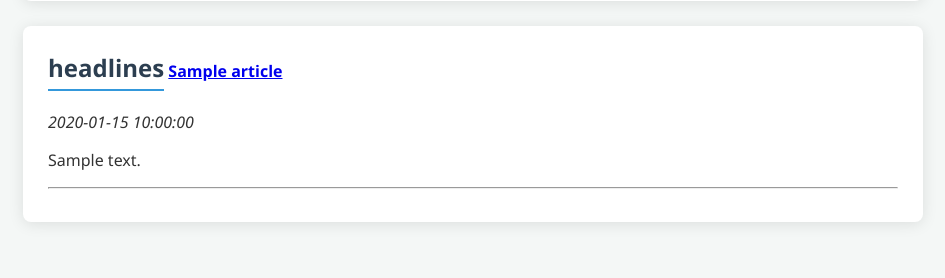
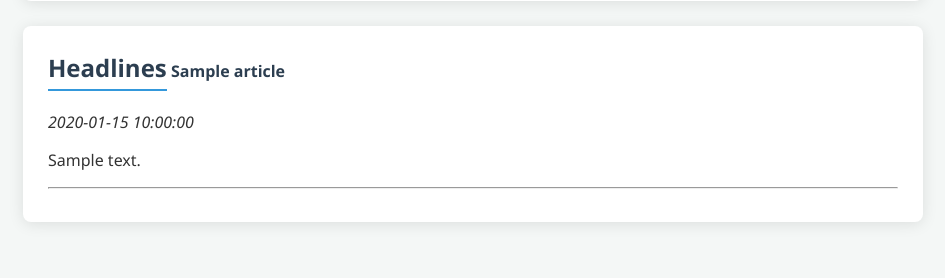
Before and after one commit to goodluckchile001/Headlines, a Flask app: template templates/home.html in a window 1280 px wide. Shown: the part 805-1083 px from the top of the page, without its empty margins (167-1112 px from the left). Run offline with Flask 3, Linux system fonts and the light colour scheme; the template is opened without the code that fills it: most values are stand-ins (such as "Sample title", 1, 10 or a date in 2020).

Commit message:
css update

```diff
--- a/main.py
+++ b/main.py
@@ -1,5 +1,4 @@
 
-import os
 from flask import Flask,render_template,request,make_response
 import feedparser
 import requests
@@ -80,7 +79,8 @@ def get_rates(frm,to):
         to_rates = rates.get(to.upper())
 
         if frm_rates and to_rates:
-            return to_rates/frm_rates,rates.keys()
+            actual_rates = to_rates/frm_rates
+            return round(actual_rates,4),rates.keys()
     except Exception as e:
         print(f"error fetching rates:{e}")
     return 1.0,["USD","NGN","GBP","EUR"]
--- a/templates/home.html
+++ b/templates/home.html
@@ -99,6 +99,15 @@
             margin-top: 15px;
             border-left: 5px solid #3498db;
         }
+        .article-link {
+            font-weight: bold;
+            color: var(--primary-color);
+            text-decoration: none;
+        }
+
+        .article-link:hover {
+            color: var(--accent-color);
+        }
     </style>
 
 </head>
@@ -153,9 +162,9 @@
             </div>
         </div>
         <div class="card">
-            <h2>headlines</h2>
+            <h2>Headlines</h2>
             {% for article in articles%}
-                <b><a href="{{article.link}}">{{article.title}}</a></b><br/>
+                <b><a href="{{article.link}}" class="article-link">{{article.title}}</a></b><br/>
             <i>
                 {{article.published}}</i><br/>
             <p>{{article.summary}}</p>
```
